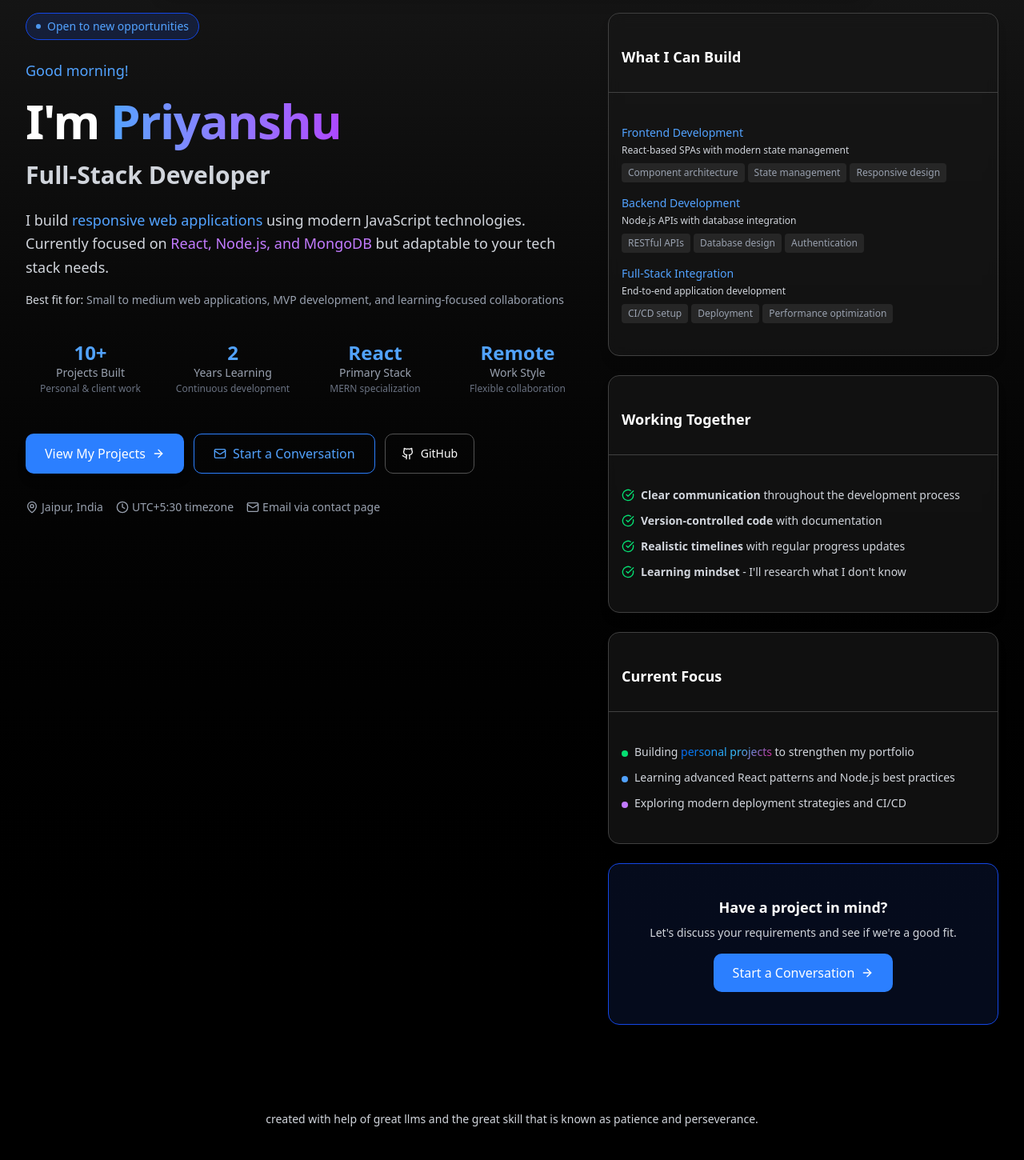
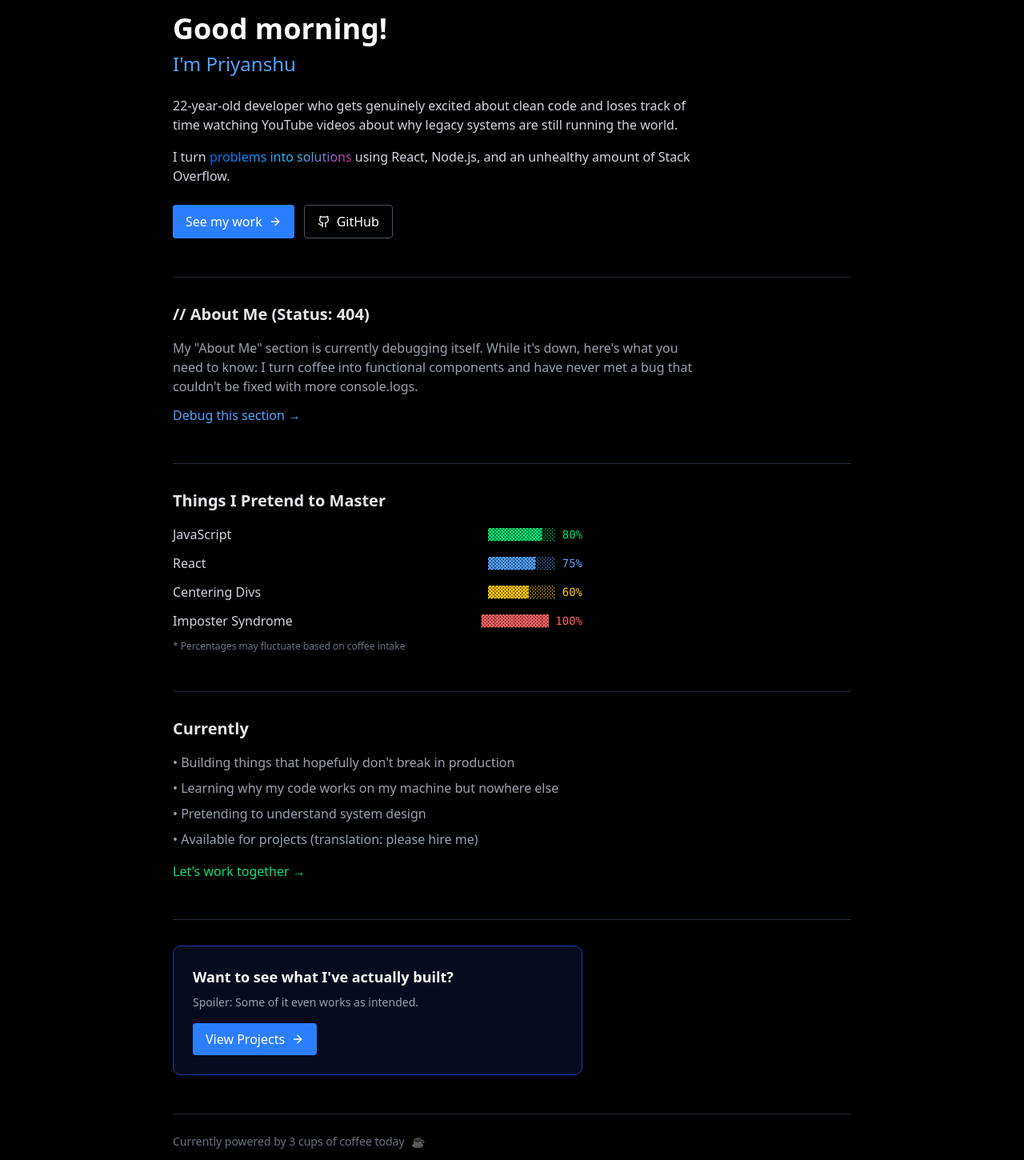
Before and after one commit to prik73/portfolio_v1, a React (Vite) app in the folder prik/: page / in a window 1280 px wide. Shown: the part 80-1530 px from the top of the page at 80% size. Built offline with nearby package versions, Linux system fonts and the light colour scheme; no server answers.

Commit message:
new home

```diff
--- a/prik/src/pages/Home.jsx
+++ b/prik/src/pages/Home.jsx
@@ -1,11 +1,10 @@
 import { useEffect, useState } from "react";
-import { Github, ExternalLink, Mail, ArrowRight, CheckCircle, Clock, MapPin } from "lucide-react";
-import { Card, CardContent, CardHeader, CardTitle } from "@/components/ui/card";
-import {AuroraText} from "@/components/magicui/aurora-text";
-import { motion } from 'framer-motion';
+import { Github, ArrowRight } from "lucide-react";
+import { AuroraText } from "@/components/magicui/aurora-text";
 
 export default function Home() {
   const [greeting, setGreeting] = useState("Good morning!");
+  const [coffeeCount, setCoffeeCount] = useState(3);
 
   useEffect(() => {
     const updateGreeting = () => {
@@ -20,288 +19,148 @@ export default function Home() {
     return () => clearInterval(intervalId);
   }, []);
 
-  // More honest and specific metrics
-  const achievements = [
-    { number: "10+", label: "Projects Built", description: "Personal & client work" },
-    { number: "2", label: "Years Learning", description: "Continuous development" },
-    { number: "React", label: "Primary Stack", description: "MERN specialization" },
-    { number: "Remote", label: "Work Style", description: "Flexible collaboration" }
-  ];
-
-  // Tech-agnostic approach with specific examples
-  const capabilities = [
-    {
-      area: "Frontend Development",
-      description: "React-based SPAs with modern state management",
-      examples: ["Component architecture", "State management", "Responsive design"]
-    },
-    {
-      area: "Backend Development",
-      description: "Node.js APIs with database integration",
-      examples: ["RESTful APIs", "Database design", "Authentication"]
-    },
-    {
-      area: "Full-Stack Integration",
-      description: "End-to-end application development",
-      examples: ["CI/CD setup", "Deployment", "Performance optimization"]
-    }
-  ];
+  const handleCoffeeClick = () => {
+    setCoffeeCount(prev => prev + 1);
+  };
 
   return (
-    <motion.div
-      initial={{ opacity: 0, y: 10 }}
-      animate={{ opacity: 1, y: 0 }}
-      exit={{ opacity: 0, y: -10 }}
-      transition={{ duration: 0.4, ease: 'easeInOut' }}
-    >
-      <div className="min-h-screen w-full bg-gradient-to-t from-black to-neutral-900 text-white">
-        <div className="max-w-7xl mx-auto px-4 sm:px-6 lg:px-8 pt-24 pb-12">
+    <div className="min-h-screen bg-black text-white">
+      <div className="max-w-4xl mx-auto px-6 py-24">
 
-          <div className="space-y-8 lg:space-y-0 lg:grid lg:grid-cols-12 lg:gap-8 lg:items-start">
+        {/* Main Content - Single Column, Natural Flow */}
+        <div className="space-y-12">
 
-            {/* LEFT COLUMN - Hero Content */}
-            <div className="lg:col-span-7 space-y-6">
+          {/* Hero Section */}
+          <div className="space-y-6">
+            <div>
+              <h1 className="text-4xl font-bold mb-2">{greeting}</h1>
+              <h2 className="text-2xl text-blue-400">I'm Priyanshu</h2>
+            </div>
 
-              {/* More honest availability badge */}
-              <motion.div
-                className="inline-flex items-center gap-2 bg-blue-900/30 border border-blue-700 rounded-full px-3 py-1.5 text-sm"
-                initial={{ opacity: 0, scale: 0.9 }}
-                animate={{ opacity: 1, scale: 1 }}
-                transition={{ delay: 0.1 }}
-              >
-                <div
-                  className="w-1.5 h-1.5 bg-blue-400 rounded-full motion-safe:animate-pulse"
-                  aria-hidden="true"
-                ></div>
-                <span className="text-blue-400 font-medium">Open to new opportunities</span>
-              </motion.div>
-
-              {/* Hero Heading */}
-              <motion.div
-                initial={{ opacity: 0, x: -20 }}
-                animate={{ opacity: 1, x: 0 }}
-                transition={{ delay: 0.2 }}
-                className="space-y-3"
-              >
-                <div className="text-blue-400 text-base sm:text-lg">{greeting}</div>
-                <h1 className="text-3xl sm:text-4xl lg:text-5xl xl:text-6xl font-extrabold tracking-tight leading-tight">
-                  I'm <span className="text-transparent bg-clip-text bg-gradient-to-r from-blue-400 to-purple-500">Priyanshu</span>
-                </h1>
-                <h2 className="text-xl sm:text-2xl lg:text-3xl text-gray-300 font-semibold">
-                  Full-Stack Developer
-                </h2>
-              </motion.div>
-
-              {/* More specific value proposition */}
-              <motion.div
-                className="space-y-4"
-                initial={{ opacity: 0, x: -20 }}
-                animate={{ opacity: 1, x: 0 }}
-                transition={{ delay: 0.3 }}
-              >
-                <p className="text-sm sm:text-base lg:text-lg text-gray-300 leading-relaxed max-w-2xl">
-                  I build <span className="text-blue-400 font-medium">responsive web applications</span> using
-                  modern JavaScript technologies. Currently focused on
-                  <span className="text-purple-400 font-medium"> React, Node.js, and MongoDB</span> but
-                  adaptable to your tech stack needs.
+            <div className="text-gray-300 space-y-4 max-w-2xl">
+              <p>
+                22-year-old developer who gets genuinely excited about clean code
+                and loses track of time watching YouTube videos about why legacy
+                systems are still running the world.
               </p>
 
-                {/* Project types I'm good for */}
-                <div className="text-sm text-gray-400">
-                  <span className="font-medium text-gray-300">Best fit for:</span> Small to medium web applications,
-                  MVP development, and learning-focused collaborations
+              <p>
+                I turn <AuroraText>problems into solutions</AuroraText> using React,
+                Node.js, and an unhealthy amount of Stack Overflow.
+              </p>
             </div>
-              </motion.div>
 
-              {/* More honest metrics */}
-              <motion.div
-                className="grid grid-cols-2 sm:grid-cols-4 gap-3 sm:gap-4 py-4"
-                initial={{ opacity: 0, y: 20 }}
-                animate={{ opacity: 1, y: 0 }}
-                transition={{ delay: 0.4 }}
-              >
-                {achievements.map((achievement, index) => (
-                  <div key={achievement.label} className="text-center">
-                    <div className="text-lg sm:text-xl lg:text-2xl font-bold text-blue-400">{achievement.number}</div>
-                    <div className="text-xs sm:text-sm text-gray-400 leading-tight">{achievement.label}</div>
-                    <div className="text-xs text-gray-500 mt-1">{achievement.description}</div>
-                  </div>
-                ))}
-              </motion.div>
-
-              {/* Clearer CTAs */}
-              <motion.div
-                className="flex flex-col sm:flex-row gap-3 pt-2"
-                initial={{ opacity: 0, y: 20 }}
-                animate={{ opacity: 1, y: 0 }}
-                transition={{ delay: 0.5 }}
-              >
+            <div className="flex gap-3">
               <a
                 href="/projects"
-                  className="inline-flex items-center justify-center px-6 py-3 bg-blue-500 text-white rounded-lg hover:bg-blue-400 transition text-sm sm:text-base font-medium shadow-lg"
+                className="inline-flex items-center px-4 py-2 bg-blue-500 text-white rounded hover:bg-blue-400 transition"
               >
-                  View My Projects <ArrowRight className="ml-2 h-4 w-4" />
-                </a>
-
-                <a
-                  href="/contact"
-                  className="inline-flex items-center justify-center px-6 py-3 border border-blue-500 text-blue-400 rounded-lg hover:bg-blue-500/10 transition text-sm sm:text-base font-medium"
-                >
-                  <Mail className="mr-2 h-4 w-4" /> Start a Conversation
+                See my work <ArrowRight className="ml-2 h-4 w-4" />
               </a>
 
               <a
                 href="https://github.com/prik73"
                 target="_blank"
                 rel="noopener noreferrer"
-                  className="inline-flex items-center justify-center px-5 py-3 border border-neutral-600 text-white rounded-lg hover:bg-neutral-800 transition text-sm"
+                className="inline-flex items-center px-4 py-2 border border-gray-600 text-white rounded hover:bg-gray-800 transition"
               >
                 <Github className="mr-2 h-4 w-4" /> GitHub
               </a>
-              </motion.div>
-
-              {/* Contact info without exposing email */}
-              <motion.div
-                className="flex flex-col sm:flex-row sm:items-center gap-2 sm:gap-4 text-xs sm:text-sm text-gray-400 pt-2"
-                initial={{ opacity: 0 }}
-                animate={{ opacity: 1 }}
-                transition={{ delay: 0.6 }}
-              >
-                <div className="flex items-center gap-1">
-                  <MapPin className="h-3 w-3 sm:h-4 sm:w-4" />
-                  <span>Jaipur, India</span>
             </div>
-                <div className="flex items-center gap-1">
-                  <Clock className="h-3 w-3 sm:h-4 sm:w-4" />
-                  <span>UTC+5:30 timezone</span>
-                </div>
-                <div className="flex items-center gap-1">
-                  <Mail className="h-3 w-3 sm:h-4 sm:w-4" />
-                  <span>Email via contact page</span>
-                </div>
-              </motion.div>
           </div>
 
-            {/* RIGHT COLUMN - Capabilities */}
-            <div className="lg:col-span-5 space-y-4 sm:space-y-6">
-
-              {/* Capabilities instead of vague skills */}
-              <motion.div
-                initial={{ opacity: 0, x: 20 }}
-                animate={{ opacity: 1, x: 0 }}
-                transition={{ delay: 0.7 }}
-              >
-                <Card className="bg-neutral-900/70 border border-neutral-700 shadow-lg backdrop-blur-sm">
-                  <CardHeader className="border-b border-neutral-700 p-3 sm:p-4">
-                    <CardTitle className="text-base sm:text-lg text-white">What I Can Build</CardTitle>
-                  </CardHeader>
-                  <CardContent className="p-3 sm:p-4">
-                    <div className="space-y-4">
-                      {capabilities.map((capability, index) => (
-                        <div key={capability.area}>
-                          <h4 className="text-sm font-medium text-blue-400 mb-1">{capability.area}</h4>
-                          <p className="text-xs text-gray-300 mb-2">{capability.description}</p>
-                          <div className="flex flex-wrap gap-1">
-                            {capability.examples.map((example) => (
-                              <span key={example} className="text-xs bg-neutral-800 text-gray-400 px-2 py-1 rounded">
-                                {example}
-                              </span>
-                            ))}
+          {/* About Section */}
+          <div className="border-t border-gray-800 pt-8">
+            <h3 className="text-xl font-semibold mb-4 text-gray-200">// About Me (Status: 404)</h3>
+            <div className="text-gray-400 max-w-2xl space-y-3">
+              <p>
+                My "About Me" section is currently debugging itself. While it's down,
+                here's what you need to know: I turn coffee into functional components
+                and have never met a bug that couldn't be fixed with more console.logs.
+              </p>
+              <a href="/about" className="text-blue-400 hover:underline">
+                Debug this section →
+              </a>
             </div>
           </div>
-                      ))}
+
+          {/* Skills Section */}
+          <div className="border-t border-gray-800 pt-8">
+            <h3 className="text-xl font-semibold mb-4 text-gray-200">Things I Pretend to Master</h3>
+            <div className="max-w-lg space-y-3">
+              <div className="flex justify-between items-center">
+                <span className="text-gray-300">JavaScript</span>
+                <span className="text-green-400 font-mono text-sm">▓▓▓▓▓▓▓▓░░ 80%</span>
               </div>
-                  </CardContent>
-                </Card>
-              </motion.div>
-
-              {/* Honest expectations */}
-              <motion.div
-                initial={{ opacity: 0, x: 20 }}
-                animate={{ opacity: 1, x: 0 }}
-                transition={{ delay: 0.8 }}
-              >
-                <Card className="bg-neutral-900/70 border border-neutral-700 shadow-lg backdrop-blur-sm">
-                  <CardHeader className="border-b border-neutral-700 p-3 sm:p-4">
-                    <CardTitle className="text-base sm:text-lg text-white">Working Together</CardTitle>
-                  </CardHeader>
-                  <CardContent className="p-3 sm:p-4">
-                    <div className="space-y-2 sm:space-y-3 text-gray-300 text-xs sm:text-sm">
-                      <div className="flex items-start gap-2">
-                        <CheckCircle className="h-3 w-3 sm:h-4 sm:w-4 text-green-400 mt-0.5 flex-shrink-0" />
-                        <span><strong>Clear communication</strong> throughout the development process</span>
+              <div className="flex justify-between items-center">
+                <span className="text-gray-300">React</span>
+                <span className="text-blue-400 font-mono text-sm">▓▓▓▓▓▓▓░░░ 75%</span>
               </div>
-                      <div className="flex items-start gap-2">
-                        <CheckCircle className="h-3 w-3 sm:h-4 sm:w-4 text-green-400 mt-0.5 flex-shrink-0" />
-                        <span><strong>Version-controlled code</strong> with documentation</span>
+              <div className="flex justify-between items-center">
+                <span className="text-gray-300">Centering Divs</span>
+                <span className="text-yellow-400 font-mono text-sm">▓▓▓▓▓▓░░░░ 60%</span>
               </div>
-                      <div className="flex items-start gap-2">
-                        <CheckCircle className="h-3 w-3 sm:h-4 sm:w-4 text-green-400 mt-0.5 flex-shrink-0" />
-                        <span><strong>Realistic timelines</strong> with regular progress updates</span>
+              <div className="flex justify-between items-center">
+                <span className="text-gray-300">Imposter Syndrome</span>
+                <span className="text-red-400 font-mono text-sm">▓▓▓▓▓▓▓▓▓▓ 100%</span>
               </div>
-                      <div className="flex items-start gap-2">
-                        <CheckCircle className="h-3 w-3 sm:h-4 sm:w-4 text-green-400 mt-0.5 flex-shrink-0" />
-                        <span><strong>Learning mindset</strong> - I'll research what I don't know</span>
+              <p className="text-xs text-gray-500 mt-3">
+                * Percentages may fluctuate based on coffee intake
+              </p>
             </div>
           </div>
-                  </CardContent>
-                </Card>
-              </motion.div>
 
-              {/* Currently section with honesty */}
-              <motion.div
-                initial={{ opacity: 0, x: 20 }}
-                animate={{ opacity: 1, x: 0 }}
-                transition={{ delay: 0.9 }}
-              >
-                <Card className="bg-neutral-900/70 border border-neutral-700 shadow-lg backdrop-blur-sm">
-                  <CardHeader className="border-b border-neutral-700 p-3 sm:p-4">
-                    <CardTitle className="text-base sm:text-lg text-white">Current Focus</CardTitle>
-                  </CardHeader>
-                  <CardContent className="p-3 sm:p-4">
-                    <div className="space-y-2 sm:space-y-3 text-gray-300 text-xs sm:text-sm">
-                      <div className="flex items-start gap-2">
-                        <span className="w-1.5 h-1.5 sm:w-2 sm:h-2 bg-green-400 rounded-full mt-2 flex-shrink-0" aria-hidden="true"></span>
-                        <span>Building <AuroraText>personal projects</AuroraText> to strengthen my portfolio</span>
-                      </div>
-                      <div className="flex items-start gap-2">
-                        <span className="w-1.5 h-1.5 sm:w-2 sm:h-2 bg-blue-400 rounded-full mt-2 flex-shrink-0" aria-hidden="true"></span>
-                        <span>Learning advanced React patterns and Node.js best practices</span>
-                      </div>
-                      <div className="flex items-start gap-2">
-                        <span className="w-1.5 h-1.5 sm:w-2 sm:h-2 bg-purple-400 rounded-full mt-2 flex-shrink-0" aria-hidden="true"></span>
-                        <span>Exploring modern deployment strategies and CI/CD</span>
+          {/* Currently Section */}
+          <div className="border-t border-gray-800 pt-8">
+            <h3 className="text-xl font-semibold mb-4 text-gray-200">Currently</h3>
+            <div className="text-gray-400 max-w-2xl">
+              <ul className="space-y-2">
+                <li>• Building things that hopefully don't break in production</li>
+                <li>• Learning why my code works on my machine but nowhere else</li>
+                <li>• Pretending to understand system design</li>
+                <li>• Available for projects (translation: please hire me)</li>
+              </ul>
+              <div className="mt-4">
+                <a href="/contact" className="text-green-400 hover:underline">
+                  Let's work together →
+                </a>
               </div>
             </div>
-                  </CardContent>
-                </Card>
-              </motion.div>
+          </div>
 
-              {/* More honest final CTA */}
-              <motion.div
-                initial={{ opacity: 0, y: 20 }}
-                animate={{ opacity: 1, y: 0 }}
-                transition={{ delay: 1.0 }}
-              >
-                <Card className="bg-blue-900/20 border border-blue-700 shadow-lg">
-                  <CardContent className="p-3 sm:p-4 text-center">
-                    <h3 className="text-base sm:text-lg font-bold text-white mb-2">Have a project in mind?</h3>
-                    <p className="text-gray-300 text-xs sm:text-sm mb-3 sm:mb-4">
-                      Let's discuss your requirements and see if we're a good fit.
+          {/* Projects CTA */}
+          <div className="border-t border-gray-800 pt-8">
+            <div className="bg-blue-900/20 border border-blue-800 rounded-lg p-6 max-w-lg">
+              <h3 className="text-lg font-semibold text-white mb-2">
+                Want to see what I've actually built?
+              </h3>
+              <p className="text-gray-400 text-sm mb-4">
+                Spoiler: Some of it even works as intended.
               </p>
               <a
-                      href="/contact"
-                      className="inline-flex items-center px-4 sm:px-6 py-2 sm:py-3 bg-blue-500 text-white rounded-lg hover:bg-blue-400 transition font-medium text-sm sm:text-base"
+                href="/projects"
+                className="inline-flex items-center px-4 py-2 bg-blue-500 text-white rounded hover:bg-blue-400 transition"
               >
-                      Start a Conversation <ArrowRight className="ml-2 h-3 w-3 sm:h-4 sm:w-4" />
+                View Projects <ArrowRight className="ml-2 h-4 w-4" />
               </a>
-                  </CardContent>
-                </Card>
-              </motion.div>
+            </div>
+          </div>
+
+          {/* Footer */}
+          <div className="border-t border-gray-800 pt-6 text-sm text-gray-500">
+            <p>
+              Currently powered by {coffeeCount} cups of coffee today
+              <button
+                onClick={handleCoffeeClick}
+                className="ml-2 opacity-40 hover:opacity-80 transition-opacity"
+                title="☕"
+              >
+                ☕
+              </button>
+            </p>
           </div>
         </div>
       </div>
     </div>
-    </motion.div>
   );
 }
```
Lines whose indentation alone changed are shown as unchanged.
